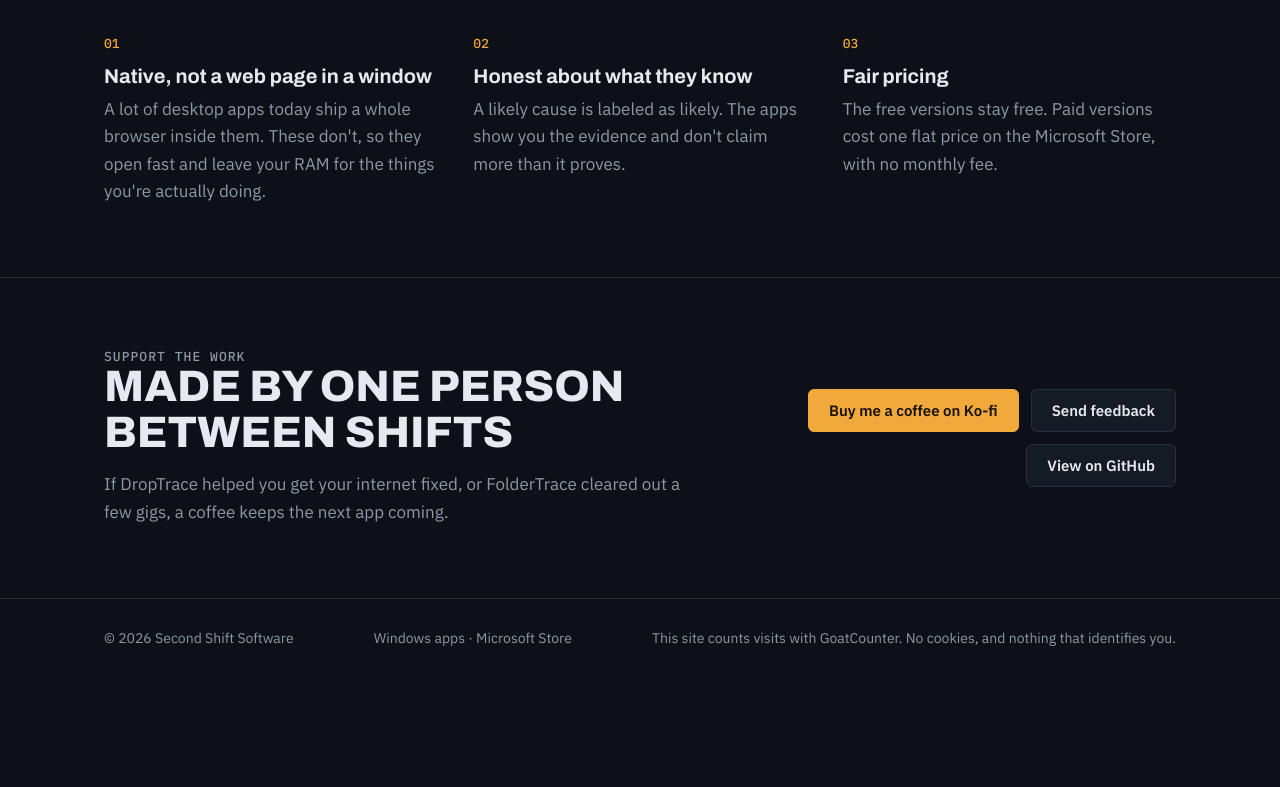
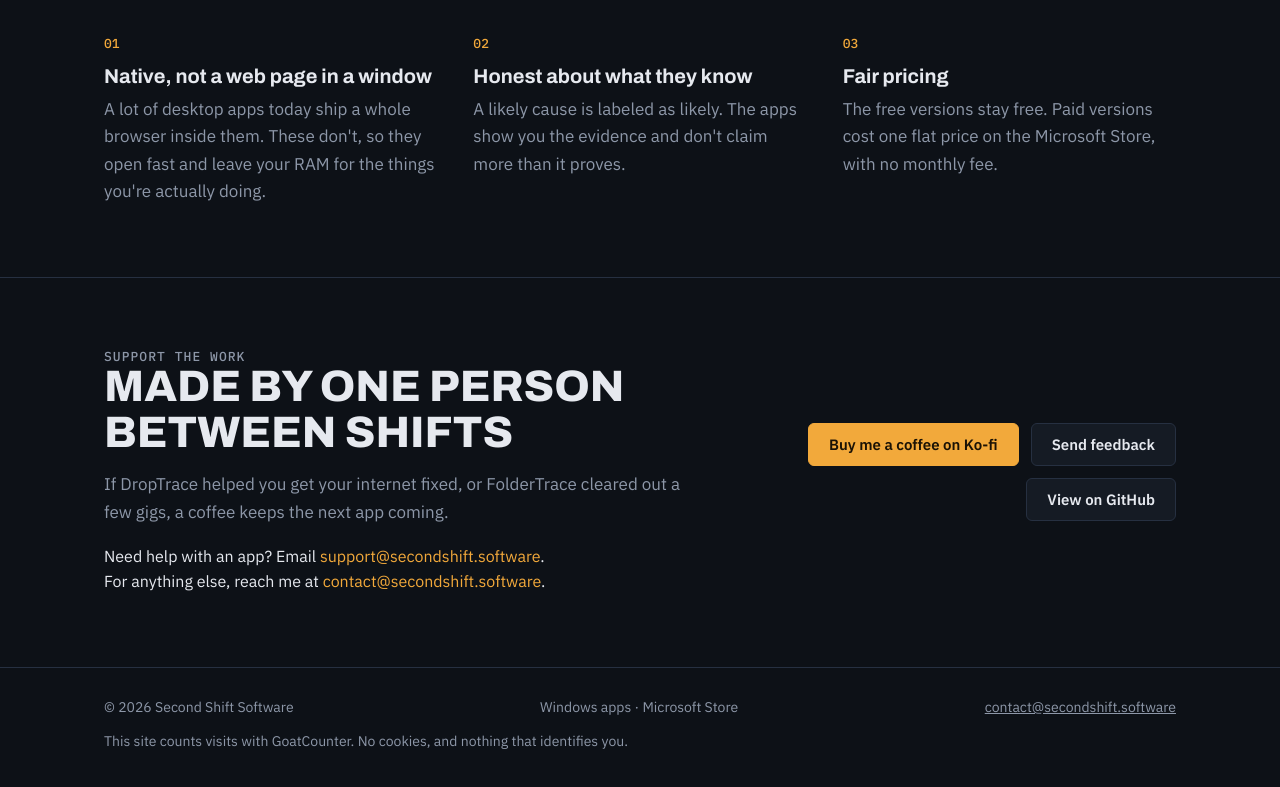
Before and after one commit to FlagPoleOG/FlagPoleOG.github.io, a plain HTML site: page index.html in a window 1280 px wide. Shown: the part 2965-3752 px from the top of the page. Before the commit the page ends 3654 px from the top, so only its background shows below. Drawn offline with Linux system fonts and the light colour scheme.

Commit message:
Add support, contact and dev email addresses

```diff
--- a/index.html
+++ b/index.html
@@ -86,6 +86,9 @@ h2 { font: 800 clamp(30px, 4vw, 44px)/1.05 var(--display); font-stretch: 78%; te
 .support h2 { margin-bottom: 16px; }
 .support p { color: var(--muted); max-width: 36em; margin: 0; }
 .support .actions { justify-content: flex-end; }
+.support p.mail { margin-top: 18px; color: var(--text); font-size: 16px; }
+.support p.mail a { color: var(--amber); text-decoration: none; }
+.support p.mail a:hover { text-decoration: underline; }
 
 footer { border-top: 1px solid var(--line); padding-block: 28px 40px; color: var(--muted); font-size: 14px; }
 footer .wrap { display: flex; flex-wrap: wrap; justify-content: space-between; gap: 12px; }
@@ -235,6 +238,7 @@ footer .wrap { display: flex; flex-wrap: wrap; justify-content: space-between; g
         <p class="label">Support the work</p>
         <h2>Made by one person between shifts</h2>
         <p>If DropTrace helped you get your internet fixed, or FolderTrace cleared out a few gigs, a coffee keeps the next app coming.</p>
+        <p class="mail">Need help with an app? Email <a href="mailto:support@secondshift.software">support@secondshift.software</a>.<br>For anything else, reach me at <a href="mailto:contact@secondshift.software">contact@secondshift.software</a>.</p>
       </div>
       <div class="actions">
         <a class="btn primary" href="https://ko-fi.com/flagpoleog">Buy me a coffee on Ko-fi</a>
@@ -249,6 +253,7 @@ footer .wrap { display: flex; flex-wrap: wrap; justify-content: space-between; g
   <div class="wrap">
     <span>© 2026 Second Shift Software</span>
     <span>Windows apps · Microsoft Store</span>
+    <span><a href="mailto:contact@secondshift.software">contact@secondshift.software</a></span>
     <span>This site counts visits with GoatCounter. No cookies, and nothing that identifies you.</span>
   </div>
 </footer>
```
Also changed, not shown: feedback/index.html (+4 -0 lines).
